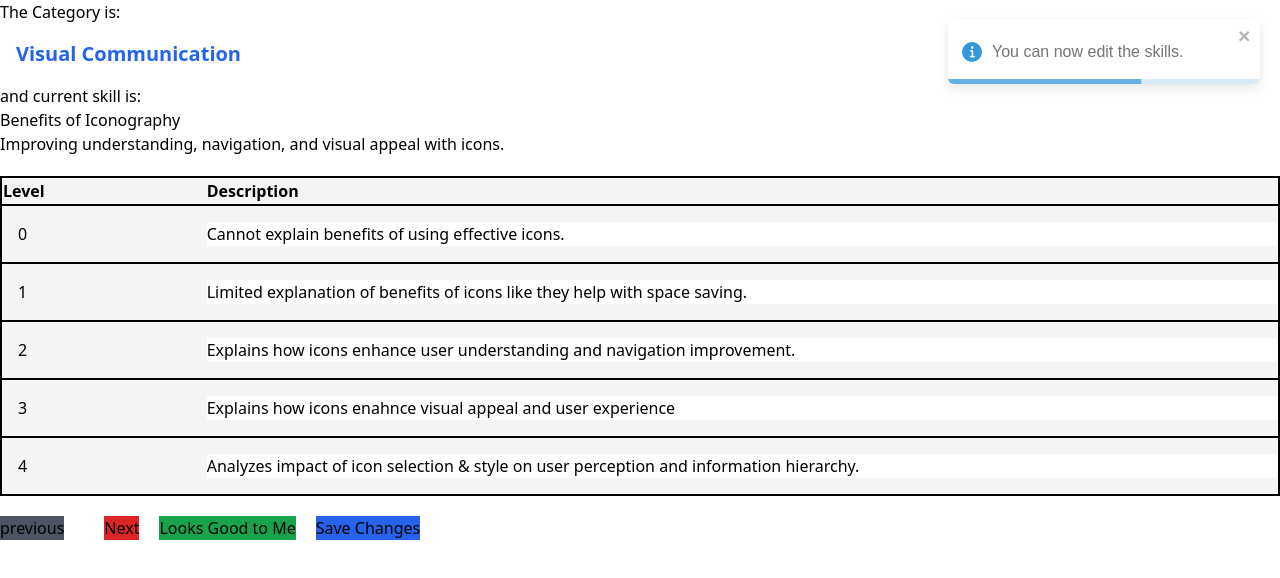
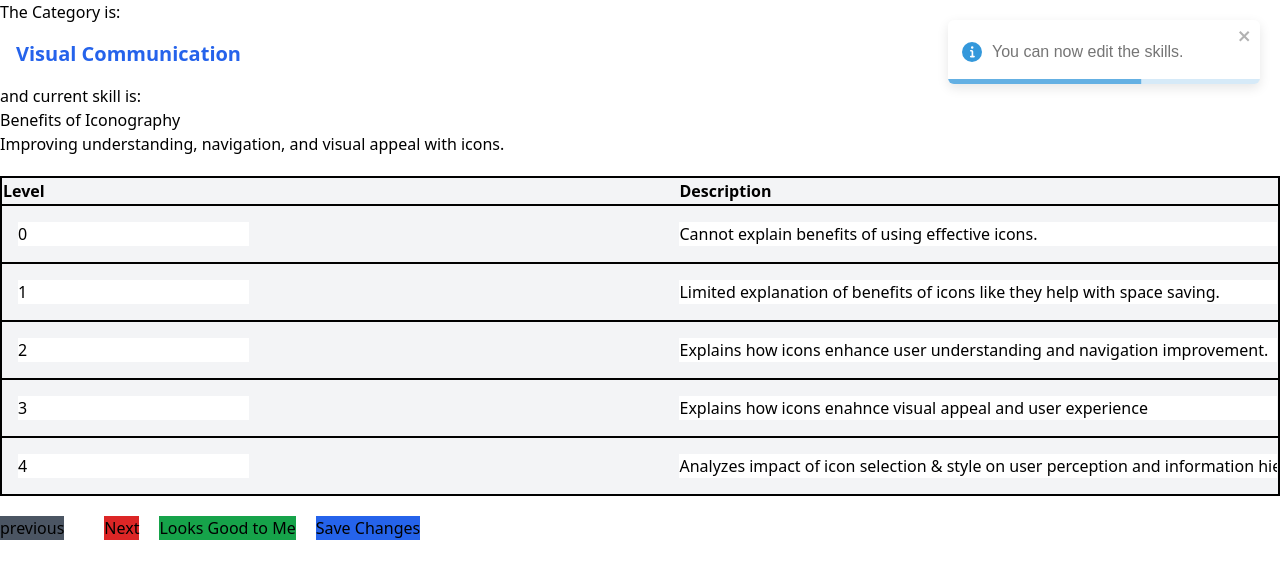
Before and after one commit to preotrix-prabhakar/skil-app, a Next.js app: page /review in a window 1280 px wide. Both pictures are taken after a click on the button "Suggest Edits". Shown: the top 578 px of the page. Built offline with nearby package versions, Linux system fonts and the light colour scheme.

Commit message:
manage editing of mark and description

```diff
--- a/src/app/review/page.tsx
+++ b/src/app/review/page.tsx
@@ -63,6 +63,13 @@ import 'react-toastify/dist/ReactToastify.css';
     toast.info("You can now edit the skills.");
   };
 
+  const handleInputChange=(index:number,value:string,field:string)=>{
+    const updatedLevels=[...editableLevels];
+    updatedLevels[index][field]=value;
+    setEditableLevels(updatedLevels);
+
+    console.log(index,value);
+  }
   const currentCategory = skillsData[currentCategoryIndex];
   const currentSkill = currentCategory && currentCategory.skills ? currentCategory.skills[currentSkillIndex] : null;
 
@@ -92,14 +99,20 @@ import 'react-toastify/dist/ReactToastify.css';
                 </tr>
               </thead>
               <tbody>
-                {(isEditing ? editableLevels: currentSkill.skill_levels).map((level,index)=>(
+                {(isEditing ? editableLevels: currentSkill.skill_levels).map((level,index:number)=>(
                   <tr key={index}  className="border-black border-2">
-                  <td className="p-4">{level.skill_level_mark}</td>
+                  <td className="p-4">{isEditing ? (
+                    <input type="text" value={level.skill_level_mark}
+                  onChange={(e)=>handleInputChange(index,e.target.value,"skill_level_mark")}
+                   />):(
+                    level.skill_level_mark
+                   )}</td>
                   <td>
                     {isEditing ? (
                       <input type="text"
                       className="w-full"
                       value={level.skill_level_description}
+                      onChange={(e)=>handleInputChange(index,e.target.value,"skill_level_description")}
                        />
                     ):
                     (level.skill_level_description
```
